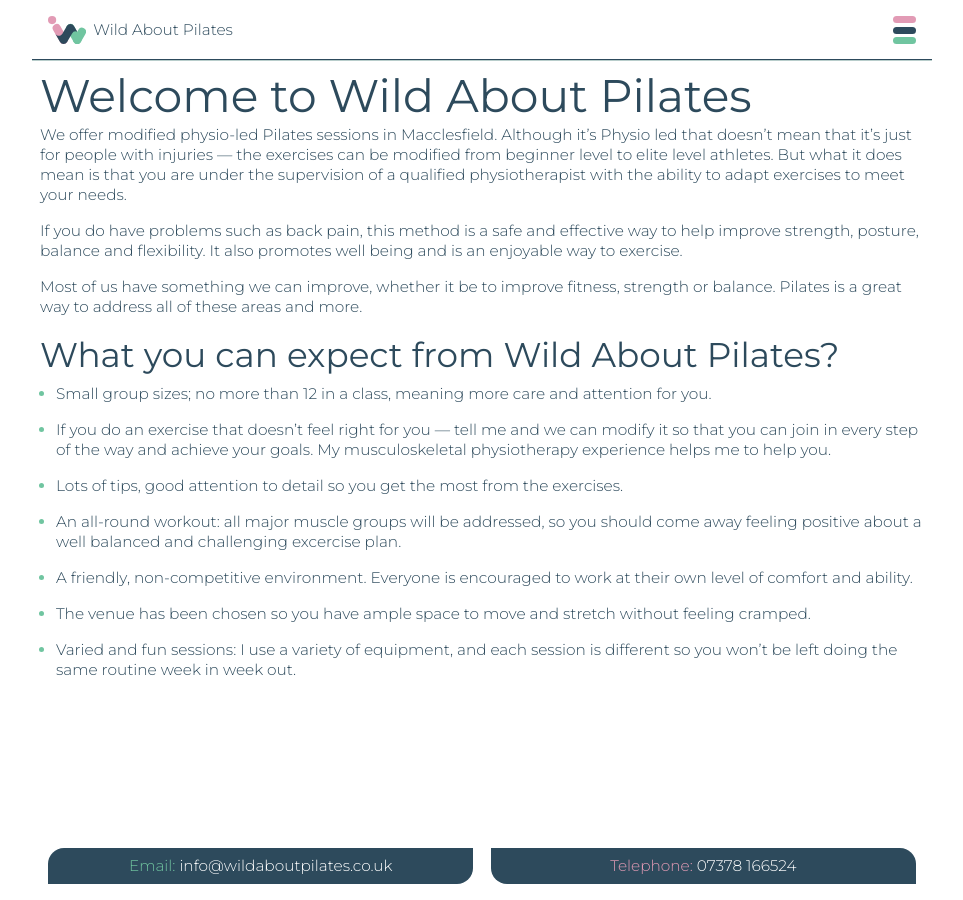
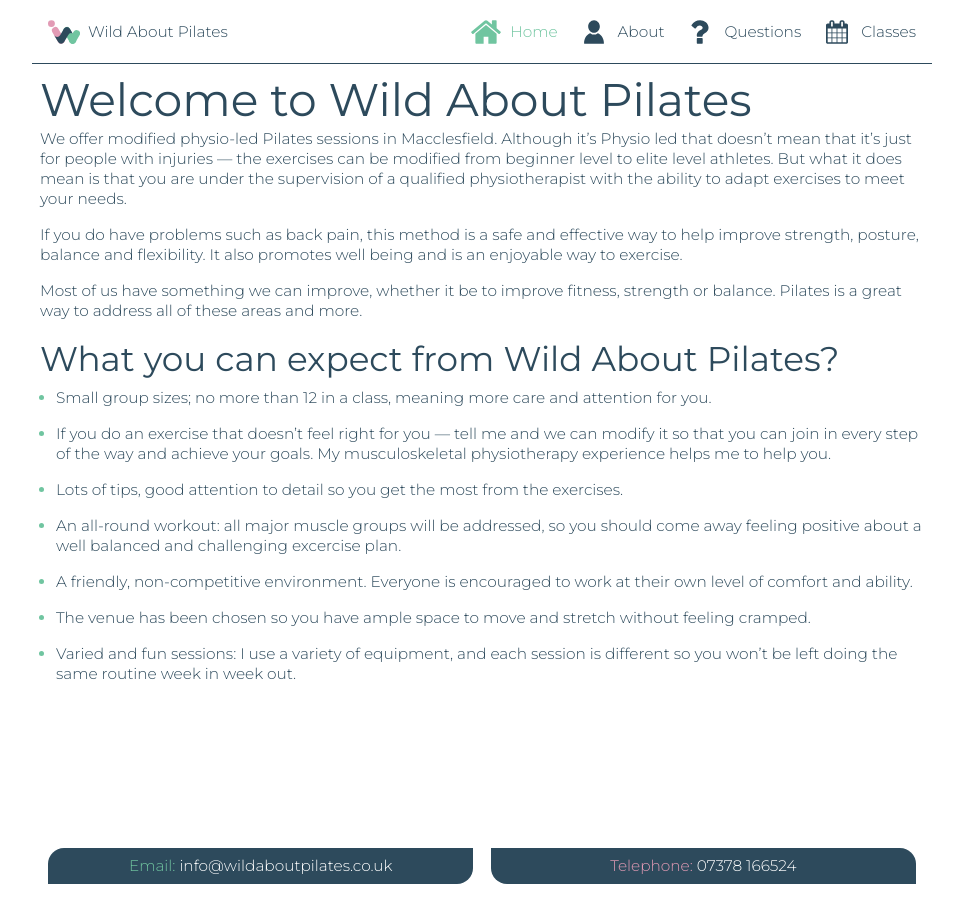
Before and after one commit to mikeraynham/wildaboutpilates, a Jekyll site: the page built from index.md, in a window 1280 px wide. Shown: the whole page, without its empty margins (158-1121 px from the left). Built offline with Jekyll 4.4.1, drawn with Linux system fonts in a browser that asks for light colours.

Commit message:
Replace navigation menu
Remove over complicated burger menu, and replace with simpler and
cleaner icon based menu.

```diff
--- a/_data/nav.json
+++ b/_data/nav.json
@@ -1,18 +1,18 @@
 [
   {
     "url": "/",
-    "name": "Welcome"
+    "name": "Home"
   },
   {
     "url": "/about/",
-    "name": "About me"
+    "name": "About"
   },
   {
     "url": "/questions/",
-    "name": "Questions & answers"
+    "name": "Questions"
   },
   {
     "url": "/classes/",
-    "name": "Classes & one-to-one sessions"
+    "name": "Classes"
   }
 ]
--- a/_layouts/default.html
+++ b/_layouts/default.html
@@ -13,7 +13,7 @@
         <meta name="viewport" content="initial-scale=1" />
         <title>Wild About Pilates | {{ page.title }}</title>
         <link href="https://fonts.googleapis.com/css?family=Montserrat:300,400" rel="stylesheet">
-        <link rel="stylesheet" href="/css/screen.css?d">
+        <link rel="stylesheet" href="/css/screen.css?f">
         <link rel="canonical" href="{{ site.url }}{{ page.url }}" />
         <link rel="apple-touch-icon" sizes="180x180" href="/apple-touch-icon.png">
         <link rel="icon" type="image/png" sizes="32x32" href="/favicon-32x32.png">
@@ -44,20 +44,22 @@
         <header>
             <a id="skip-to-content" href="#main-content">Skip to main content</a>
             <a class="logo" href="/">Wild About Pilates</a>
-        </header>
-        <input id="menu-toggle" type="checkbox" />
-        <label for="menu-toggle">Menu toggle</label>
             <nav id="main-nav" class="no-delay" aria-label="Main Navigation">
                 <ul id="menu">
                 {%- for item in site.data.nav %}
                     {%- if page.url == item.url %}
-                <li aria-current="page"><span>{{ item.name }}</span></li>
+                    <li aria-current="page">
+                        <span class="{{ item.name | slugify: 'ascii' }}">{{ item.name }}</span>
+                    </li>
                     {%- else %}
-                <li><a href="{{ item.url }}" title="{{ page.description }}">{{ item.name }}</a></li>
+                    <li>
+                        <a class="{{ item.name | slugify: 'ascii' }}" href="{{ item.url }}" title="{{ page.description }}">{{ item.name }}</a>
+                    </li>
                     {%- endif %}
                 {%- endfor %}
                 </ul>
             </nav>
+        </header>
         <main>
             {{ content }}
         </main>
--- a/_sass/_nav.scss
+++ b/_sass/_nav.scss
@@ -11,14 +11,8 @@
     top: 0;
 }
 
-$gap: 0.22;
-$rad: 0.22;
-$dia: $rad * 2;
-$inner_len: 1;
-$outer_len: $inner_len + $dia;
-$click_box_w: ($inner_len * 1.5) + $dia;
-$click_box_h: $dia * 3 + $gap * 2;
-$header_height: $click_box_h + 2rem;
+$nav_icon_size: 2rem;
+$header_height: $nav_icon_size + 2rem;
 
 #skip-to-content {
     position: absolute;
@@ -38,140 +32,88 @@
 }
 
 header {
-    background-color: white;
     border-bottom: 1px solid palette('dark_blue');
     height: $header_height;
-    line-height: #{$click_box_h}rem;
+    line-height: $nav_icon_size;
     padding: 1rem;
-    position: relative;
-    z-index: 1;
+    vertical-align: middle;
 
-    .logo {
-        $logo_w: 408.5;
-        $logo_h: 301.90827473;
-        $logo_w_rem: ($logo_w / ($logo_h / ($click_box_h * 16))) / 16;
-
-        background: url(/images/wild-about-pilates-logo.svg) left center/auto #{$click_box_h}rem no-repeat;
+    a, span {
+        &.logo, &.home, &.about, &.questions, &.classes {
+            background-image: url(/images/nav-icon-sprite.min.svg);
+            background-repeat: no-repeat;
+            background-size: $nav_icon_size;
             display: block;
-        height: #{$click_box_h}rem;
+            overflow: hidden;
             text-decoration: none;
-        text-indent: #{$logo_w_rem + $dia}rem;
-        vertical-align: middle;
+            text-indent: #{$nav_icon_size + 0.5};
+            height: #{$nav_icon_size};
+            width: #{$nav_icon_size};
+        }
+        &.home, &.about, &.questions, &.classes {
+            @media (min-width: 40em) {
+                width: auto;
+            }
+        }
+        &.logo {
+            @media (min-width: 43.75em) {
+                width: auto;
+            }
+        }
+    }
+    a {
+        &.logo {
+            background-position: 0 0;
+        }
+        &.home {
+            background-position: 0 -#{$nav_icon_size * 4};
+        }
+        &.about {
+            background-position: 0 -#{$nav_icon_size * 8};
+        }
+        &.questions {
+            background-position: 0 -#{$nav_icon_size * 12};
+        }
+        &.classes {
+            background-position: 0 -#{$nav_icon_size * 16};
+        }
+    }
+    a:hover, span {
+        color: palette('mint_green');
+        &.logo {
+            background-position: 0 -#{$nav_icon_size * 2};
+        }
+        &.home {
+            background-position: 0 -#{$nav_icon_size * 6};
+        }
+        &.about {
+            background-position: 0 -#{$nav_icon_size * 10};
+        }
+        &.questions {
+            background-position: 0 -#{$nav_icon_size * 14};
+        }
+        &.classes {
+            background-position: 0 -#{$nav_icon_size * 18};
         }
     }
 
-input {
-    height: #{$click_box_h}rem;
-    opacity: 0;
-    position: absolute;
-    right: #{1 - (($click_box_w - $outer_len) / 2)}rem;
-    top: 1rem;
-    width: #{$click_box_w}rem;
-    z-index: 3;
-}
-
-label {
-    background-color: palette('dark_blue');
-    margin: #{$dia + $rad}rem 0 #{$dia + $rad}rem 0;
-    position: absolute;
-    right: 1rem;
-    text-indent: -999999px;
-    top: 1rem;
-    z-index: 1;
-}
-
-label, label::before, label::after {
-    border-radius: #{$rad}rem;
-    border: none;
-    display: block;
-    height: #{$dia}rem;
-    width: #{$outer_len}rem;
-    transition: transform 0.5s;
-}
-
-label::before, label::after {
-    content: "";
-    position: absolute;
-}
-
-label::before {
-    background-color: palette('dusky_pink');
-    top: -#{$dia + $gap}rem
-}
-
-label::after {
-    background-color: palette('mint_green');
-    top: #{$dia + $gap}rem
-}
-
-input:checked {
-    $half_len: $inner_len / 2;
-    $offx: $half_len - abs(rotx($half_len, 0, 60));
-    $offy: ($gap + $dia) - abs(roty($half_len, 0, 60));
-
-    & + label, label::before, label::after {
-        transition-duration: 0.5s;
-    }
-
-    & + label::before {
-        transform: translate(#{- $offx}rem, #{$offy}rem) rotate(-60deg);
-    }
-
-    & + label {
-        transform: rotate(-60deg);
-    }
-
-    & + label::after {
-        transform: translate(#{$offx}rem, #{- $offy}rem) rotate(-60deg);
-    }
-
-    & ~ nav {
-        transform: translate(0, 0);
+    .logo {
+        float: left;
+        @media (min-width: 56.25em) {
+            width: auto;
         }
     }
 
     nav {
-    background-color: palette('mint_green');
-    border-bottom: 1px solid palette('dark_blue');
-    left: 0;
-    line-height: 2;
-    position: absolute;
-    right: 0;
-    text-align: center;
-    top: $header_height;
-    transform: translate(0, -100%);
-    transition-duration: 0.5s;
-    z-index: 0;
+        float: right;
 
-    ul {
-        list-style-type: none;
-        padding: 0.5rem;
-        li {
-            padding-bottom: 0.1rem;
-
-            &:last-child {
-                padding-bottom: 0;
+        ul li {
+            display: inline-block;
+            padding-right: 1em;
         }
 
-            span, a {
-                color: white;
-                display: block;
-            }
-            span {
-                background-color: palette('dark_blue');
-                border-radius: 1rem;
-            }
-            a {
-                text-decoration: none;
-                &:hover {
-                    background-color: palette('dark_blue');
-                    border-radius: 1rem;
+        ul li:last-child {
+            padding-right: 0;
         }
     }
 }
-    }
-
-    &.no-delay {
-        transition-duration: 0s;
-    }
-}
```
Also changed, not shown: other parts of _layouts/default.html (+0 -11 lines), images/nav-icon-sprite.min.svg (added), images/nav-icon-sprite.svg (added), images/wild-about-pilates-logo-1200w630h.png (added). Lines whose indentation alone changed are shown as unchanged.
